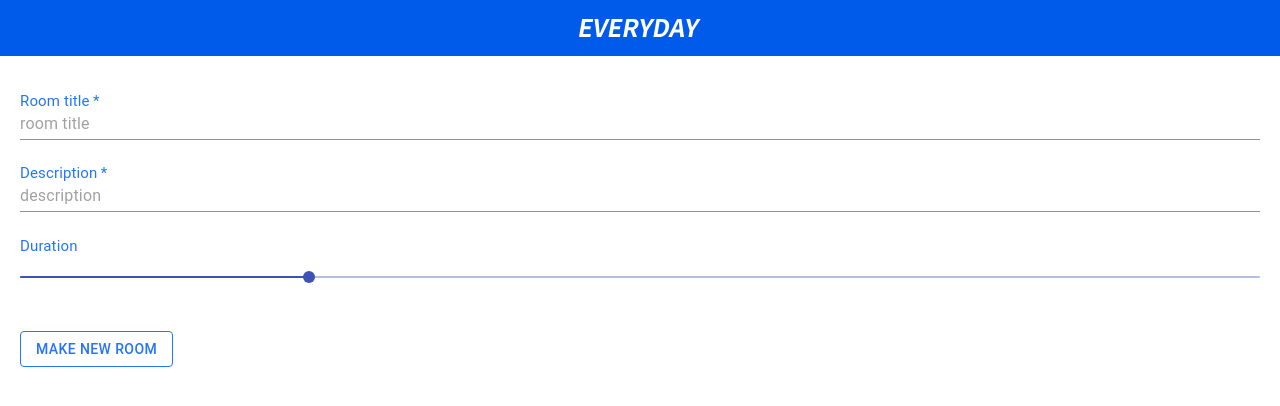
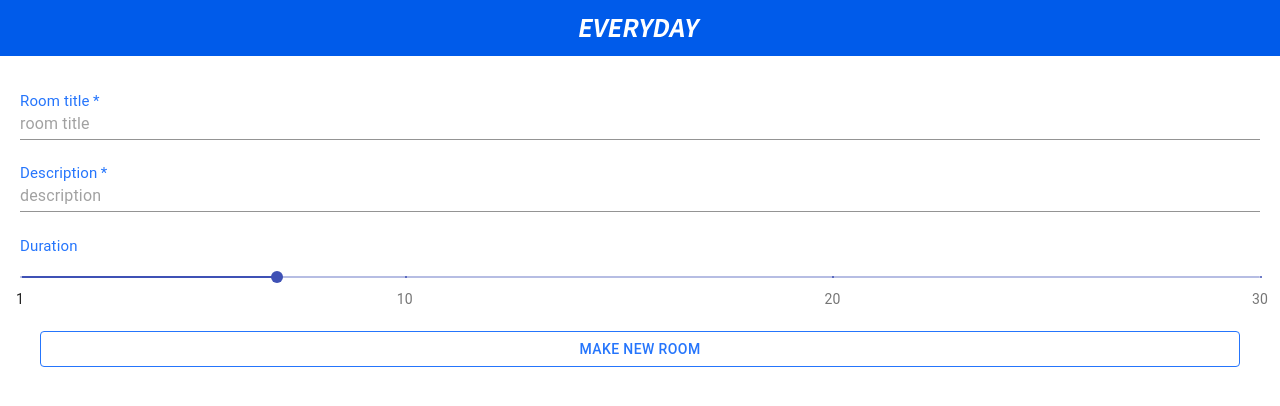
Before and after one commit to everyday-2020/everyday_front, a React (Create React App) app: page /makeroom in a window 1280 px wide. Shown: the top 406 px of the page. Built offline with nearby package versions, Linux system fonts and the light colour scheme; a web font is replaced by a local one.

Commit message:
add makeRoom page

```diff
--- a/src/api/index.tsx
+++ b/src/api/index.tsx
@@ -4,6 +4,7 @@ const apiUrl = "http://localhost:3000";
 const loginUrl = `${apiUrl}/login`;
 const usersUrl = `${apiUrl}/users`;
 const userUrl = `${apiUrl}/user`;
+const roomUrl = `${apiUrl}/rooms`;
 
 interface SignInForm {
   username: string;
@@ -15,6 +16,13 @@ interface SignUpForm {
   nickname: string;
   password: string;
   profile_pic: string;
+}
+
+interface MakeRoomForm {
+  title: string;
+  description: string;
+  complete_at: string;
+  category: string;
 }
 
 export function login(signInForm: SignInForm) {
@@ -68,3 +76,20 @@ export function signup(signUpForm: SignUpForm) {
       alert("Failed");
     });
 }
+
+export function makeRoom(makeRoomForm: MakeRoomForm) {
+  axios.post(
+    roomUrl,
+    {
+      room: makeRoomForm,
+    },
+    { withCredentials: true }
+  )
+  .then((response) => {
+    alert("New Room is created");
+    window.location.href = "/";
+  })
+  .catch((error) => {
+    alert("Failed");
+  })
+}
--- a/src/containers/makeRoom.tsx
+++ b/src/containers/makeRoom.tsx
@@ -1,12 +1,83 @@
-import React from "react";
+import React, { useState } from "react";
 import LogoBar from "../components/logobar";
 import { TextField, Slider, Typography, Button } from "@material-ui/core";
+import { makeRoom } from "../api";
 
-function valueDuration(value) {
-  return "${value}일";
+interface MakeRoomForm {
+  title: string;
+  description: string;
+  complete_at: string;
+  category: string;
 }
 
+const marks = [
+  {
+    value: 1,
+    label: '1',
+  },
+  {
+    value: 10,
+    label: '10',
+  },
+  {
+    value: 20,
+    label: '20',
+  },
+  {
+    value: 30,
+    label: '30',
+  }
+]
+
 const MakeRoom: React.FC = () => {
+  const [makeRoomForm, setForm] = useState<MakeRoomForm>({
+    title: '',
+    description: '',
+    complete_at: '',
+    category: 'fitness'
+  });
+
+  function valueDuration(value) {
+    return `${value}`;
+  }
+
+  const confirmRoom = (e:any) => {
+    e.preventDefault();
+
+    makeRoom(makeRoomForm);
+
+    setForm({
+      title: '',
+      description: '',
+      complete_at: '',
+      category: 'fitness'
+    })
+  }
+
+  const changeForm = (e:any) => {
+    setForm({
+      ...makeRoomForm,
+      [e.target.id]: e.target.value,
+    })
+  }
+  const changeDuration = (e:any, v:any) => {
+      //console.log("e", v);
+      let end = new Date();
+      //console.log("now", end);
+      end.setDate(end.getDate() + v);
+      //console.log("end", end);
+      const year = end.getFullYear();
+      const month = end.getMonth() + 1;
+      const date = end.getDate();
+      const complete_at = `${year}-${month}-${date}`;
+      //console.log(complete_at);
+      setForm({
+        ...makeRoomForm,
+        complete_at: complete_at
+      })
+
+  }
+
   return (
     <div
       className="content"
@@ -14,6 +85,7 @@ const MakeRoom: React.FC = () => {
     >
       <LogoBar />
       <form
+        onSubmit={confirmRoom}
         style={{
           display: "flex",
           flexDirection: "column",
@@ -21,6 +93,8 @@ const MakeRoom: React.FC = () => {
         }}
       >
         <TextField
+          id="title"
+          onChange={changeForm}
           required
           label="Room title"
           InputLabelProps={{
@@ -33,6 +107,8 @@ const MakeRoom: React.FC = () => {
           fullWidth
         />
         <TextField
+          id="description"
+          onChange={changeForm}
           required
           label="Description"
           InputLabelProps={{
@@ -52,22 +128,25 @@ const MakeRoom: React.FC = () => {
           Duration
         </Typography>
         <Slider
+          id="duration"
+          onChange={changeDuration}
           defaultValue={7}
           getAriaValueText={valueDuration}
           aria-labelledby="duration-slider"
           valueLabelDisplay="auto"
           step={1}
-          min={0}
+          min={1}
           max={30}
+          marks={marks}
         />
+        <Button
+          type="submit"
+          variant="outlined"
+          style={{ margin: 20, color: "#2575fc", borderColor: "#2575fc" }}
+        >
+          Make new room
+        </Button>
       </form>
-      <Button
-        variant="outlined"
-        style={{ margin: 20, color: "#2575fc", borderColor: "#2575fc" }}
-        onClick={() => (window.location.href = "/rooms")}
-      >
-        Make new room
-      </Button>
     </div>
   );
 };
```
